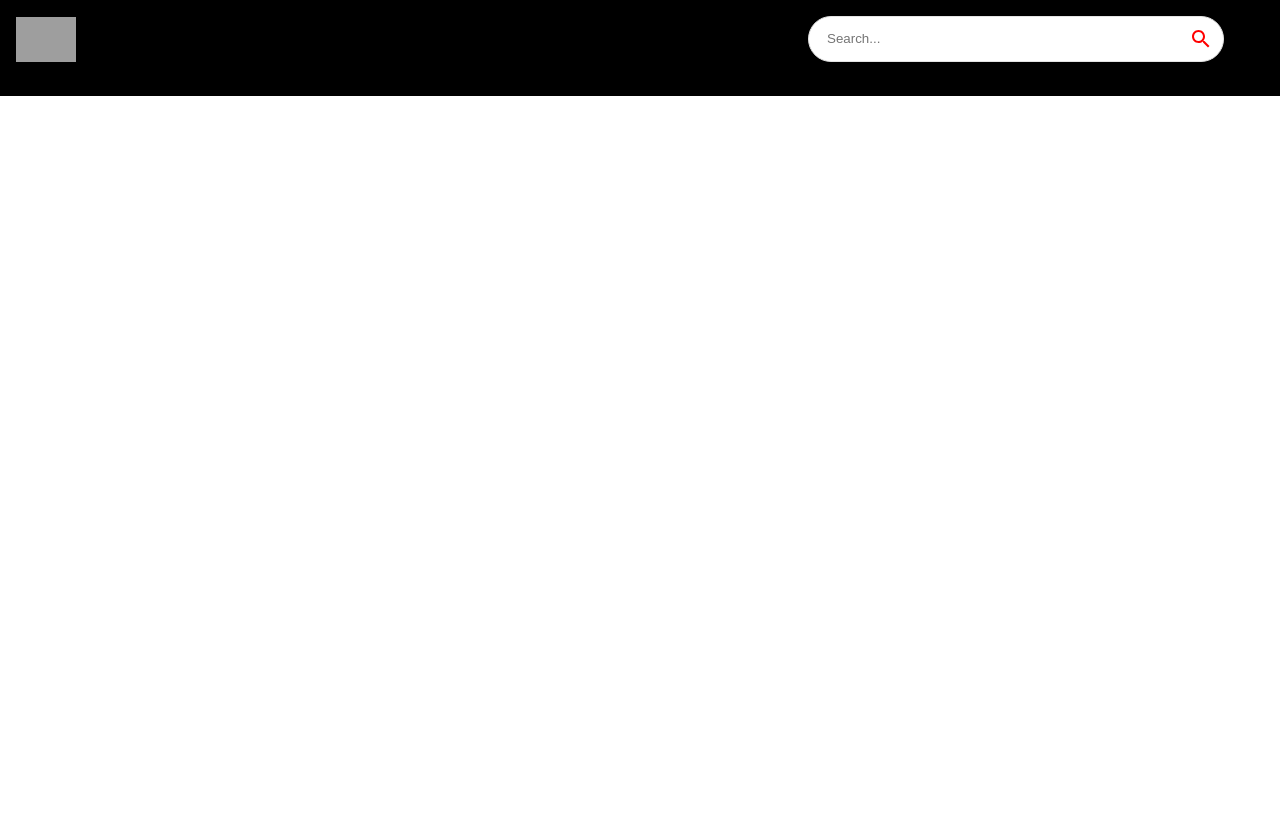
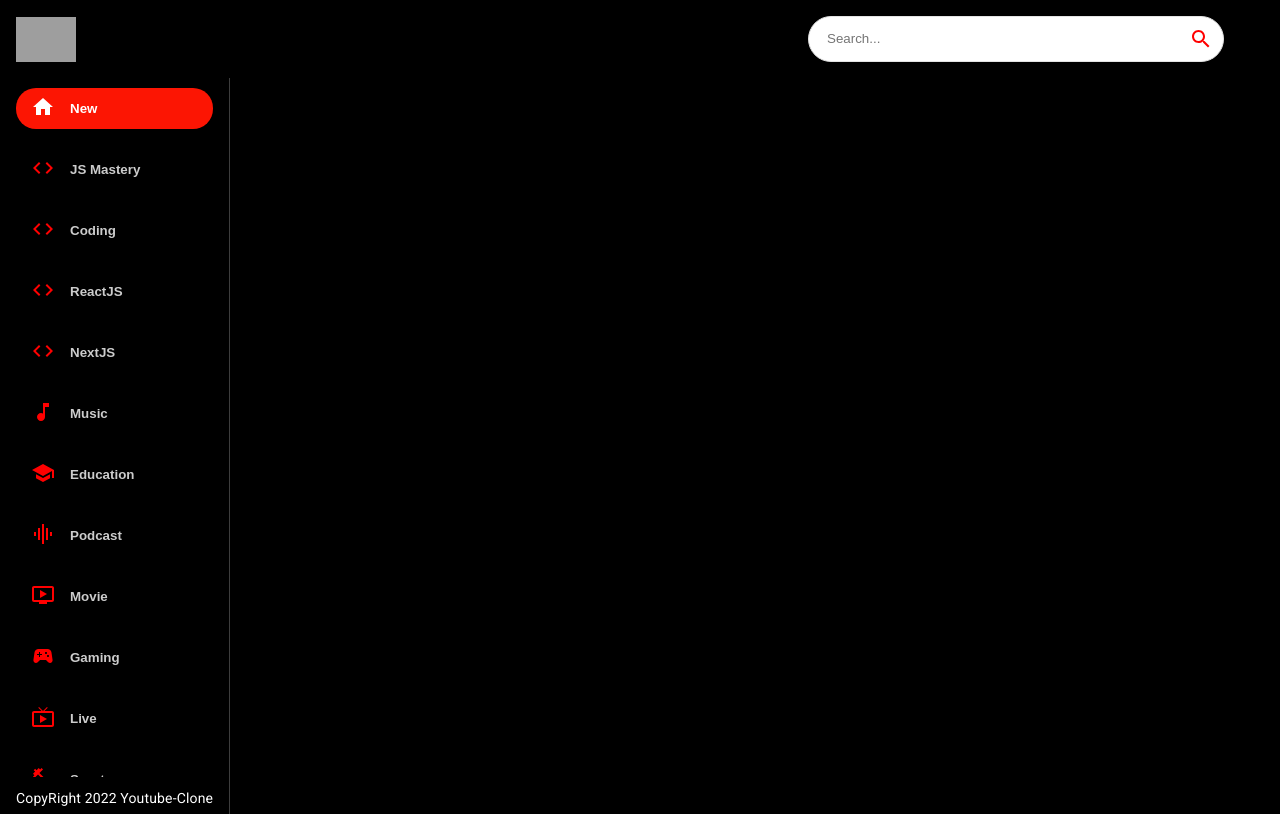
Before and after one commit to Junaidminhas1/youtube-clone, a React (Create React App) app: page / in a window 1280 px wide. Built offline with nearby package versions, Linux system fonts and the light colour scheme; grey boxes are pictures that could not be loaded.

Commit message:
SideBar-i

```diff
--- a/src/components/Feed.jsx
+++ b/src/components/Feed.jsx
@@ -1,7 +1,28 @@
-import React from "react";
+import { useState, useEffect } from "react";
+import { Box, Stack, Typography } from "@mui/material";
+import SideBar from "./SideBar";
 
 const Feed = () => {
-  return <div>Feed</div>;
+  return (
+    <Stack sx={{ flexDirection: { sx: "column", md: "row" } }}>
+      <Box
+        sx={{
+          height: { sx: "auto", md: "92vh" },
+          borderRight: "1px solid #3d3d3d",
+          px: { sx: 0, md: 2 },
+        }}
+      >
+        <SideBar />
+        <Typography
+          className="copyright"
+          variant="body2"
+          sx={{ mt: 1.4, color: "#fff" }}
+        >
+          CopyRight 2022 Youtube-Clone
+        </Typography>
+      </Box>
+    </Stack>
+  );
 };
 
 export default Feed;
--- /dev/null
+++ b/src/components/SideBar.jsx
@@ -0,0 +1,42 @@
+import { Stack } from "@mui/material";
+import { categories } from "../utils/constants";
+
+const selectedCategory = "New";
+
+const SideBar = () => (
+  <Stack
+    direction="row"
+    sx={{
+      overflowY: "auto",
+      height: { sx: "auto", md: "95%" },
+      flexDirection: { md: "column" },
+    }}
+  >
+    {categories.map((category) => (
+      <button
+        className="category-btn"
+        style={{
+          background: category.name === selectedCategory && "#FC1503",
+          color: "white",
+        }}
+        key={category.name}
+      >
+        <span
+          style={{
+            color: category.name === selectedCategory ? "white" : "red",
+            marginRight: "15px",
+          }}
+        >
+          {category.icon}
+        </span>
+        <span
+          style={{ opacity: category.name === selectedCategory ? "1" : "0.8" }}
+        >
+          {category.name}
+        </span>
+      </button>
+    ))}
+  </Stack>
+);
+
+export default SideBar;
--- a/src/components/index.js
+++ b/src/components/index.js
@@ -4,3 +4,4 @@
 export { default as ChannelDetail } from "./ChannelDetail";
 export { default as VideoDetail } from "./VideoDetail";
 export { default as SearchBar } from "./SearchBar";
+export { default as SideBar } from "./SideBar";
```
